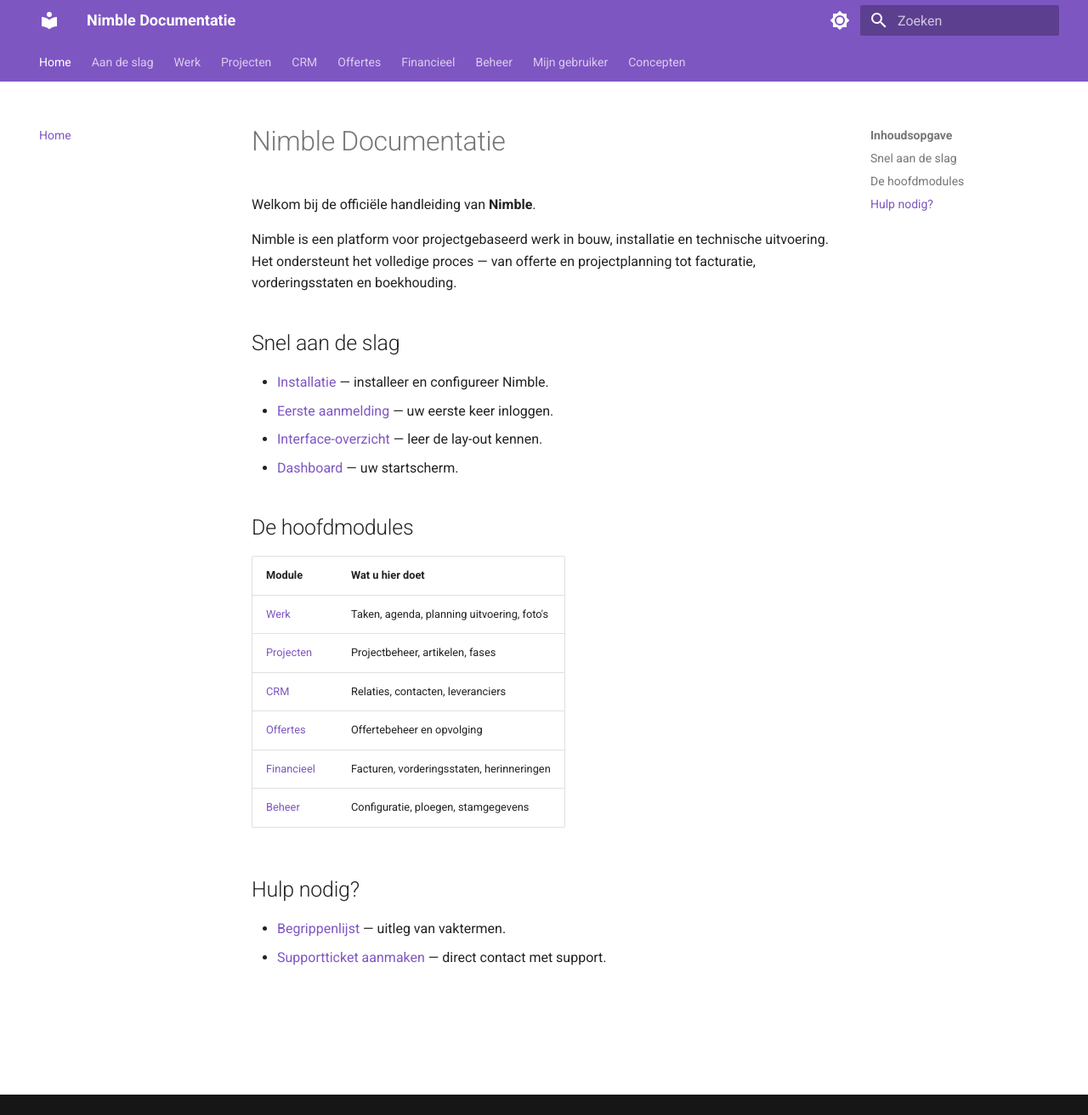
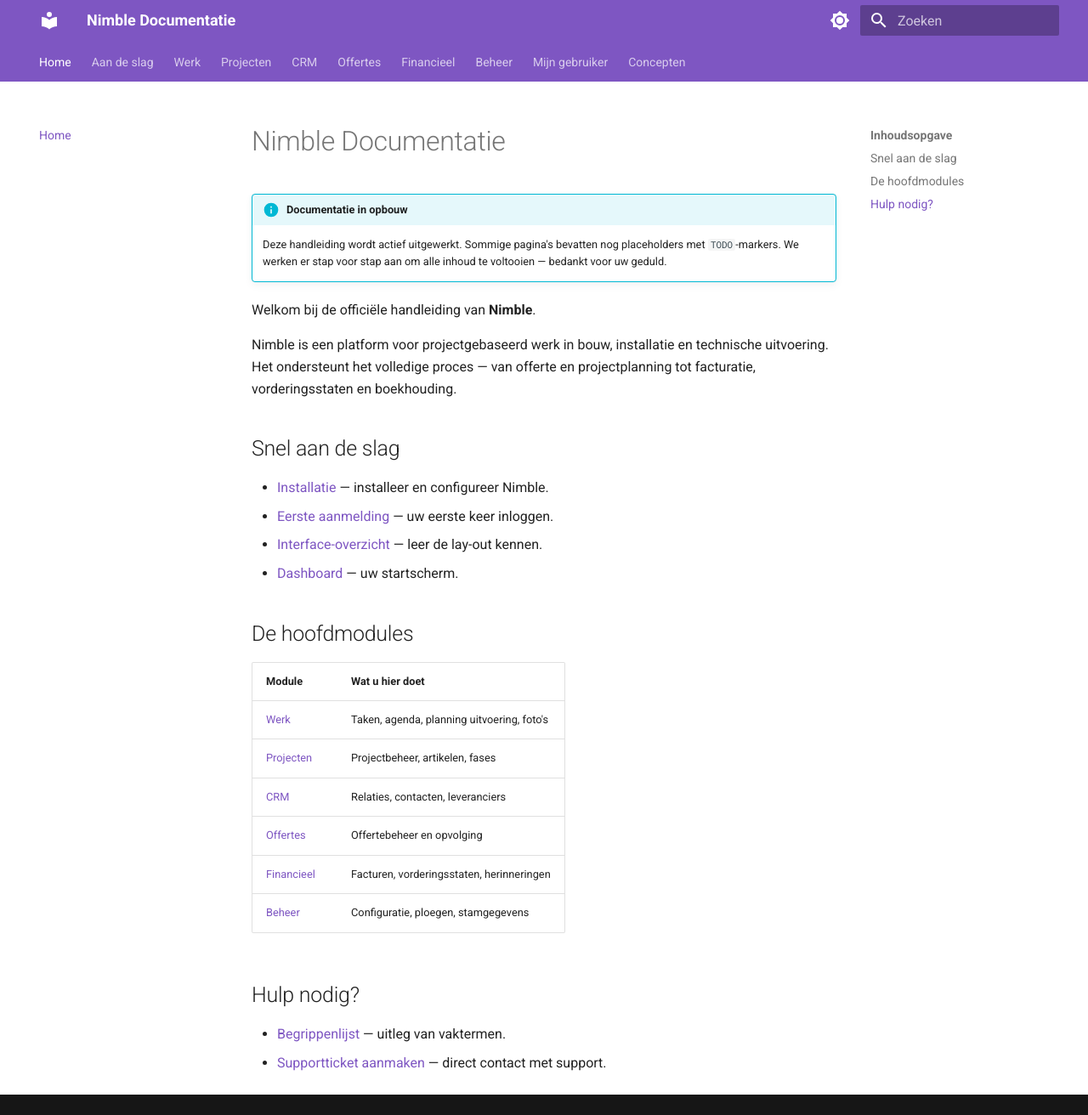
Before and after one commit to Dominique-prog-tech/nimble-docs, an MkDocs documentation site: the page built from docs/index.md, in a window 1280 px wide and 1312 px high. Shown: the whole window at 85% size. Built offline with MkDocs 1.6.1 and Material for MkDocs 9.7.7, drawn with Linux system fonts in a browser that asks for light colours.

Commit message:
Blokkeer indexering tijdens draft + banner op homepage

```diff
--- a/docs/index.md
+++ b/docs/index.md
@@ -1,4 +1,9 @@
 # Nimble Documentatie
+
+!!! info "Documentatie in opbouw"
+    Deze handleiding wordt actief uitgewerkt. Sommige pagina's bevatten nog
+    placeholders met `TODO`-markers. We werken er stap voor stap aan om alle
+    inhoud te voltooien — bedankt voor uw geduld.
 
 Welkom bij de officiële handleiding van **Nimble**.
 
--- /dev/null
+++ b/docs/robots.txt
@@ -0,0 +1,6 @@
+User-agent: *
+Disallow: /
+
+# Documentatie in opbouw — indexering tijdelijk geblokkeerd.
+# Wanneer de docs grotendeels voltooid zijn, wordt dit vervangen door
+# een Allow-policy en sitemap-verwijzing.
```
